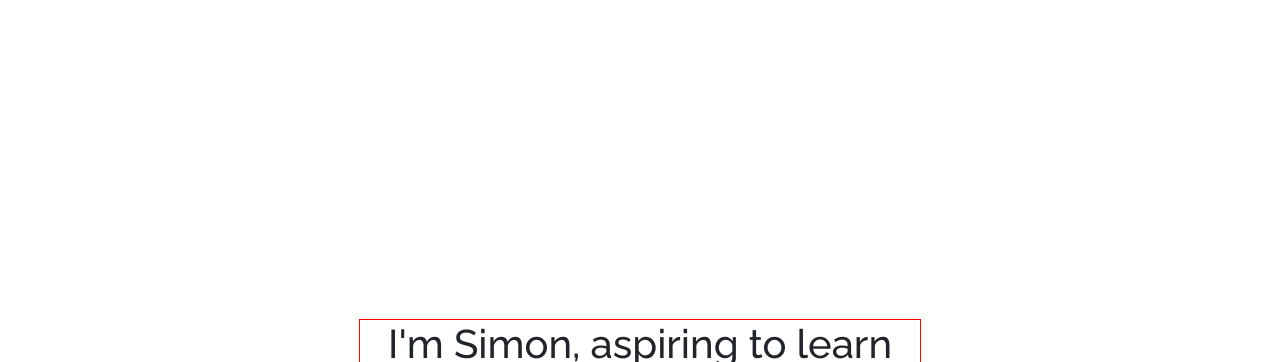
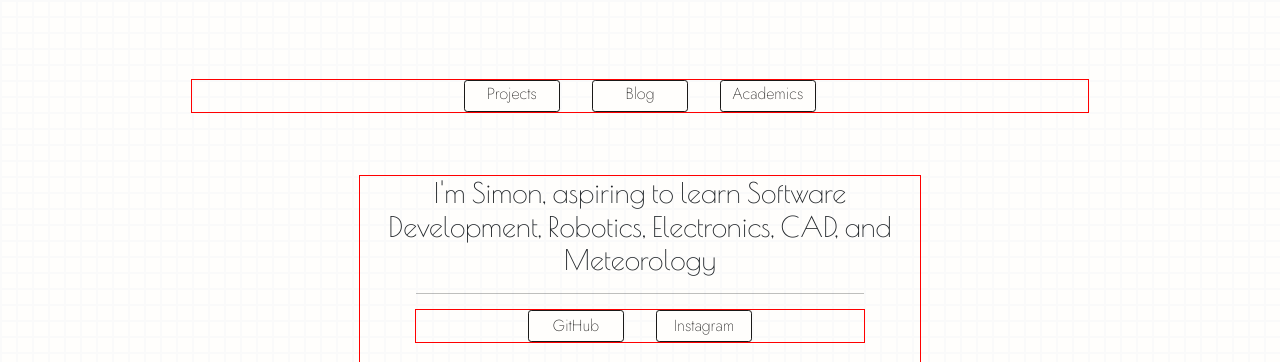
Before and after one commit to asuperidea/simoncrystal.dev, a website: page apps/site/public/index.html in a window 1280 px wide. Shown: the top 362 px of the page. Drawn offline with nearby package versions, Linux system fonts and the light colour scheme.

Commit message:
Design of index.html, first segment done

```diff
--- a/apps/site/public/index.css
+++ b/apps/site/public/index.css
@@ -1,11 +1,60 @@
 div {
     outline: 1px solid red;
 }
+.hero {
+    height: 35rem;
+    width: 100%;
+    background-color: var(--primary);
+    background-image:
+    linear-gradient(rgb(250, 250, 250, 1) .1em, transparent .1rem),
+    linear-gradient(90deg, rgba(250, 250, 250, 1) .1rem, transparent .1rem);
+    background-size: 1rem 1rem;
+}
 .headline {
-    height: 20rem;
+    height: 12rem;
     width: 50%;
     min-width: 25rem;
     max-width: 35rem;
     margin: auto;
-    margin-top: 20rem;
+    margin-top: 4rem;
+    margin-bottom: 12rem;
 }
+.social {
+    gap: 2rem;
+}
+
+.nav {
+    height: 2rem;
+    width: 70%;
+    margin-top: 5rem;
+    min-width: 25rem;
+    gap: 2rem;
+}
+.nav-btn {
+    background-color: var(--primary);
+    color: var(--text);
+    border: .7px solid var(--text);
+    border-radius: .2rem;
+    text-align: center;
+    width: 6rem;
+    height: 2rem;
+    transition: all .1s ease-in-out;
+}
+.nav-btn:hover {
+    color: var(--light-blue);
+    border: .7px solid var(--light-blue);
+}
+.nav-btn:active {
+    color: var(--blue);
+    border: .7px solid var(--blue);
+}
+
+.projects {
+    width: 100%;
+    height: 40rem;
+    background-color: var(--text);
+    background-image:
+    linear-gradient(rgb(30, 30, 30, 1) .1em, transparent .1rem),
+    linear-gradient(90deg, rgba(30, 30, 30, 1) .1rem, transparent .1rem);
+    background-size: 1rem 1rem;
+}
--- a/apps/site/public/index.html
+++ b/apps/site/public/index.html
@@ -8,17 +8,31 @@
     <link href="https://cdn.jsdelivr.net/npm/bootstrap@5.3.3/dist/css/bootstrap.min.css" rel="stylesheet">
     <link rel="preconnect" href="https://fonts.googleapis.com">
     <link rel="preconnect" href="https://fonts.gstatic.com" crossorigin>
+    <link href="https://fonts.googleapis.com/css2?family=Poiret+One&display=swap" rel="stylesheet">
     <link href="https://fonts.googleapis.com/css2?family=Jost:ital,wght@0,100..900;1,100..900&family=Raleway:ital,wght@0,100..900;1,100..900&display=swap" rel="stylesheet">
 </head>
 <body>
-    <div id="headline" class="headline">
-        <h1 class="raleway-med text-center">I'm Simon, aspiring to learn
-            <strong>Software Development</strong>,
-            <strong>Robotics</strong>,
-            <strong>Electronics</strong>,
-            <strong>CAD</strong>,
-            <strong>Meteorology</strong></h1>
-        <hr class="display-flex align-content-center" style="width: 80%;">
+    <div id="hero" class="hero d-flex flex-column align-items-center">
+        <div id="nav" class="nav mx-auto d-flex justify-content-center">
+        <button class="nav-btn"><p class="jost-light">Projects</p></button>
+        <button class="nav-btn"><p class="jost-light">Blog</p></button>
+        <button class="nav-btn"><p class="jost-light">Academics</p></button>
+        </div>
+        <div id="headline" class="headline">
+        <h1 class="fs-3 poiret-reg text-center">I'm Simon, aspiring to learn
+            Software Development,
+            Robotics,
+            Electronics,
+            CAD, and
+            Meteorology</h1>
+        <hr class="mx-auto border-black" style="width: 80%;">
+        <div class="social d-flex justify-content-center mx-auto" style="width: 80%;">
+            <button class="nav-btn"><a class="jost-light text-decoration-none" href="https://github.com/asuperidea">GitHub</a></button>
+            <button class="nav-btn"><a class="jost-light text-decoration-none" href="https://instagram.com/asuperidea">Instagram</a></button>
+        </div>
+        </div>
+    </div>
+    <div id="projects" class="projects">
     </div>
 
 </body>
--- a/apps/site/public/style.css
+++ b/apps/site/public/style.css
@@ -1,6 +1,7 @@
 :root {
         --primary: #fffefc;
         --text: #1A1918;
+        --text2: #3e3d3b;
         --red: #780000;
         --blue: #003049;
         --light-blue: #669BBC;
@@ -17,16 +18,15 @@ html::-webkit-scrollbar, body::-webkit-scrollbar {
 }
 
 body{
-    background-color: var(--primary);
     margin: 0;
 }
 a {
-    color: var(--blue);
-    text-decoration: none;
+    color: var(--text) !important;
+    text-decoration: none !important;
     transition: color .1s ease-in-out;
 }
 a:hover {
-    color: var(--light-blue);
+    color: var(--light-blue) !important;
     text-decoration: underline;
 }
 
@@ -72,3 +72,9 @@ a:hover {
     font-optical-sizing: auto;
     font-weight: 700;
 }
+
+.poiret-reg {
+  font-family: "Poiret One", sans-serif;
+  font-weight: 400;
+  font-style: normal;
+}
```
